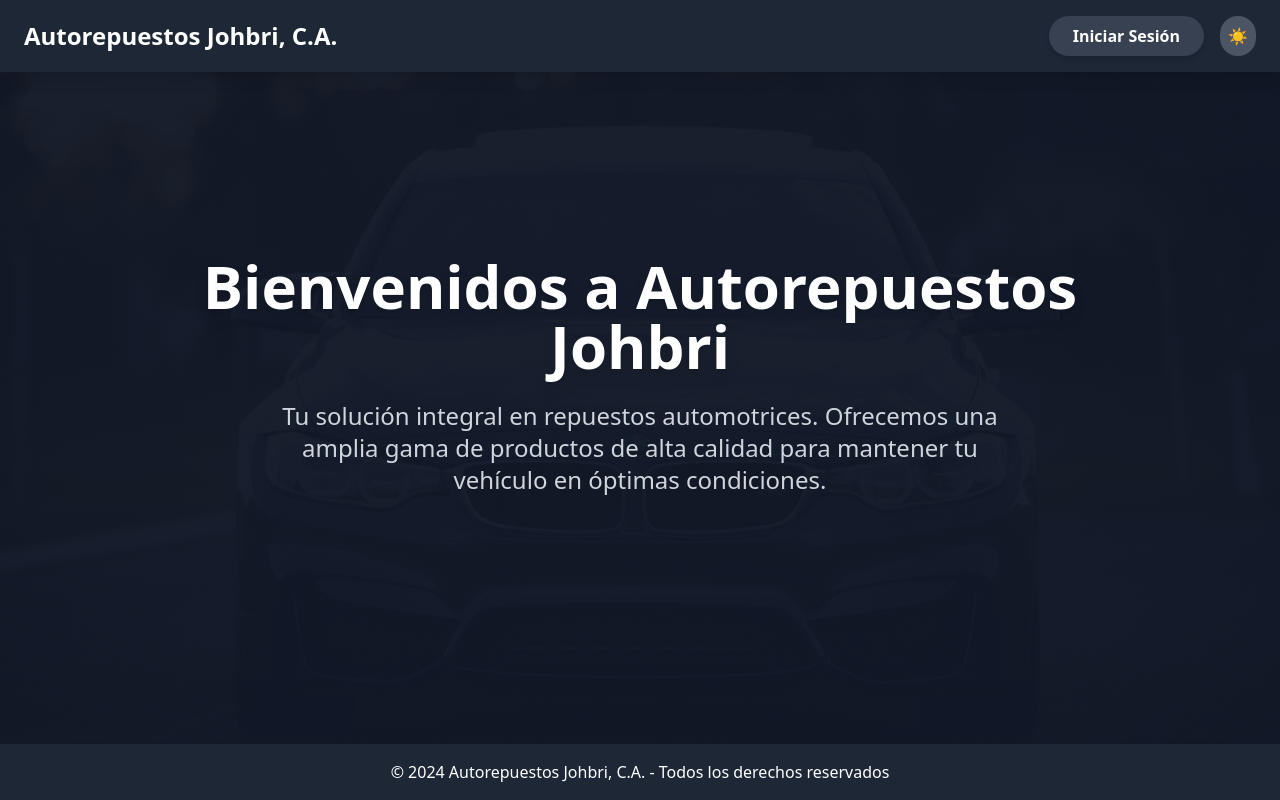
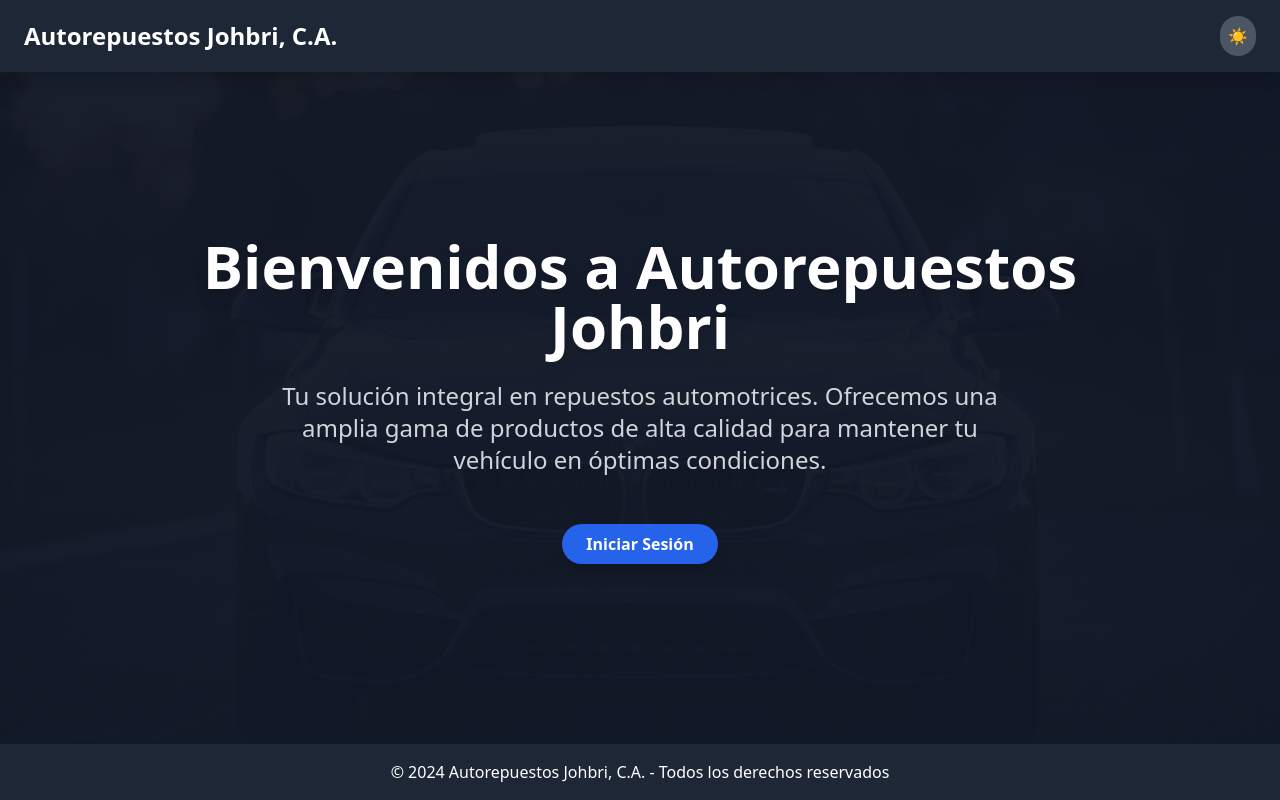
Before and after one commit to anzarpe97/Sistema-Johbri, a PHP site: page / in a window 1280 px wide. Run offline with PHP 8.4, Linux system fonts and the light colour scheme; some libraries are stand-ins or nearby versions.

Commit message:
se corrigio rutas de la imagen de fondo y sea grando el boton de iniciar sesion

```diff
--- a/index.php
+++ b/index.php
@@ -24,7 +24,7 @@
                 linear-gradient(to bottom,
                     rgba(255, 255, 255, 0.85) 0%,
                     rgba(255, 255, 255, 0.85) 100%),
-                url('./images/fondo_home.jpeg');
+                url('../assets/images/fondo_home.jpeg');
             background-size: cover;
             background-position: center;
             background-attachment: fixed;
@@ -35,7 +35,7 @@
                 linear-gradient(to bottom,
                     rgba(17, 24, 39, 0.97) 0%,
                     rgba(17, 24, 39, 0.97) 100%),
-                url('./assets/images/fondo_home.jpeg');
+                url('../assets/images/fondo_home.jpeg');
         }
     </style>
 </head>
@@ -43,12 +43,6 @@
     <nav class="bg-custom-blue/95 backdrop-blur-sm dark:bg-gray-800/95 text-white px-6 py-4 flex justify-between items-center fixed w-full top-0 z-50 shadow-lg">
         <div class="text-xl sm:text-2xl font-bold">Autorepuestos Johbri, C.A.</div>
         <div class="flex items-center gap-4">
-            <a
-                href="login-sesion/loginCliente.php"
-                class="px-6 py-2 bg-white text-custom-blue dark:bg-gray-700 dark:text-white rounded-full hover:bg-gray-100 dark:hover:bg-gray-600 transition-colors duration-200 font-semibold shadow-md"
-            >
-                Iniciar Sesión
-            </a>
             <button
                 onclick="document.documentElement.classList.toggle('dark')"
                 class="p-2 rounded-full bg-gray-700 dark:bg-gray-600 hover:bg-gray-600 dark:hover:bg-gray-700 transition-colors duration-200"
@@ -68,6 +62,12 @@
                 Tu solución integral en repuestos automotrices. Ofrecemos una amplia gama de productos de alta calidad para mantener tu vehículo en óptimas condiciones.
             </p>
         </div>
+        <a
+                href="login-sesion/loginCliente.php"
+                class="px-6 py-2 bg-custom-blue-light text-white dark:bg-custom-blue dark:text-white rounded-full hover:bg-custom-blue dark:hover:bg-gray-600 transition-colors duration-200 font-semibold shadow-md"
+            >
+                Iniciar Sesión
+            </a>
     </main>
 
     <footer class="bg-custom-blue/95 dark:bg-gray-800/95 backdrop-blur-sm text-white text-center py-4 fixed bottom-0 w-full text-sm sm:text-base shadow-lg">
```
